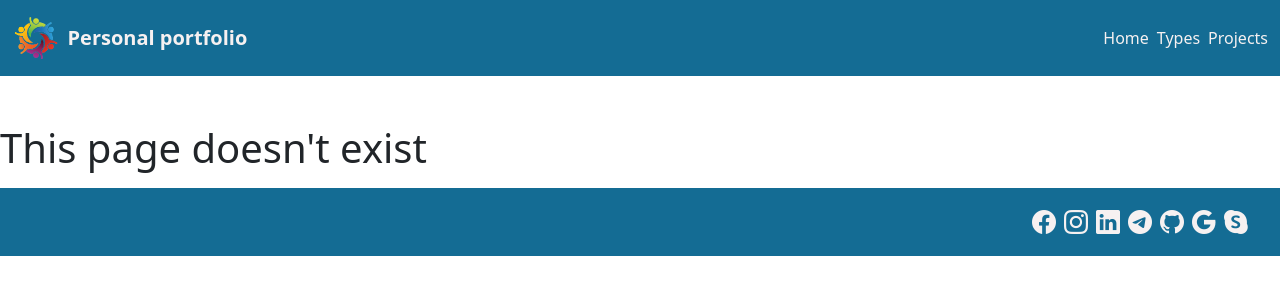
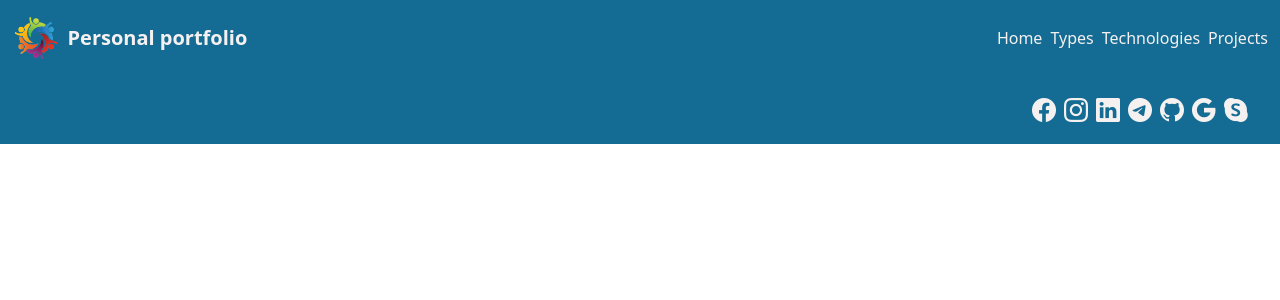
Before and after one commit to Gas9220/vite-boolfolio, a Vue app: page /technologies in a window 1280 px wide. Shown: the top 300 px of the page. Built offline with nearby package versions, Linux system fonts and the light colour scheme; no server answers.

Commit message:
Technologies route

```diff
--- a/src/components/AppHeader.vue
+++ b/src/components/AppHeader.vue
@@ -18,6 +18,9 @@ export default {
           </li>
           <li>
             <router-link :to="{ name: 'types' }" class="nav-link">Types</router-link>
+          </li>
+          <li>
+            <router-link :to="{ name: 'technologies' }" class="nav-link">Technologies</router-link>
           </li>
           <li>
             <router-link :to="{ name: 'projects' }" class="nav-link">Projects</router-link>
--- /dev/null
+++ b/src/pages/TechnologiesPage.vue
@@ -0,0 +1,15 @@
+<script>
+
+export default {
+    name: 'TechnologiesPage'
+}
+</script>
+
+<template>
+    <main>
+
+    </main>
+</template>
+
+<style scoped lang="scss">
+</style>
--- a/src/router.js
+++ b/src/router.js
@@ -5,6 +5,7 @@ import ProjectsPage from './pages/ProjectsPage.vue';
 import ProjectDetailPage from './pages/ProjectDetailPage.vue';
 import NotFoundPage from './pages/NotFoundPage.vue';
 import TypesPage from './pages/TypesPage.vue';
+import TechnologiesPage from './pages/TechnologiesPage.vue';
 
 export { router };
 
@@ -32,6 +33,11 @@ const router = createRouter({
             component: TypesPage
         },
         {
+            path: '/technologies',
+            name: 'technologies',
+            component: TechnologiesPage
+        },
+        {
             path: '/:pathMatch(.*)*',
             name: 'not-found',
             component: NotFoundPage
```
